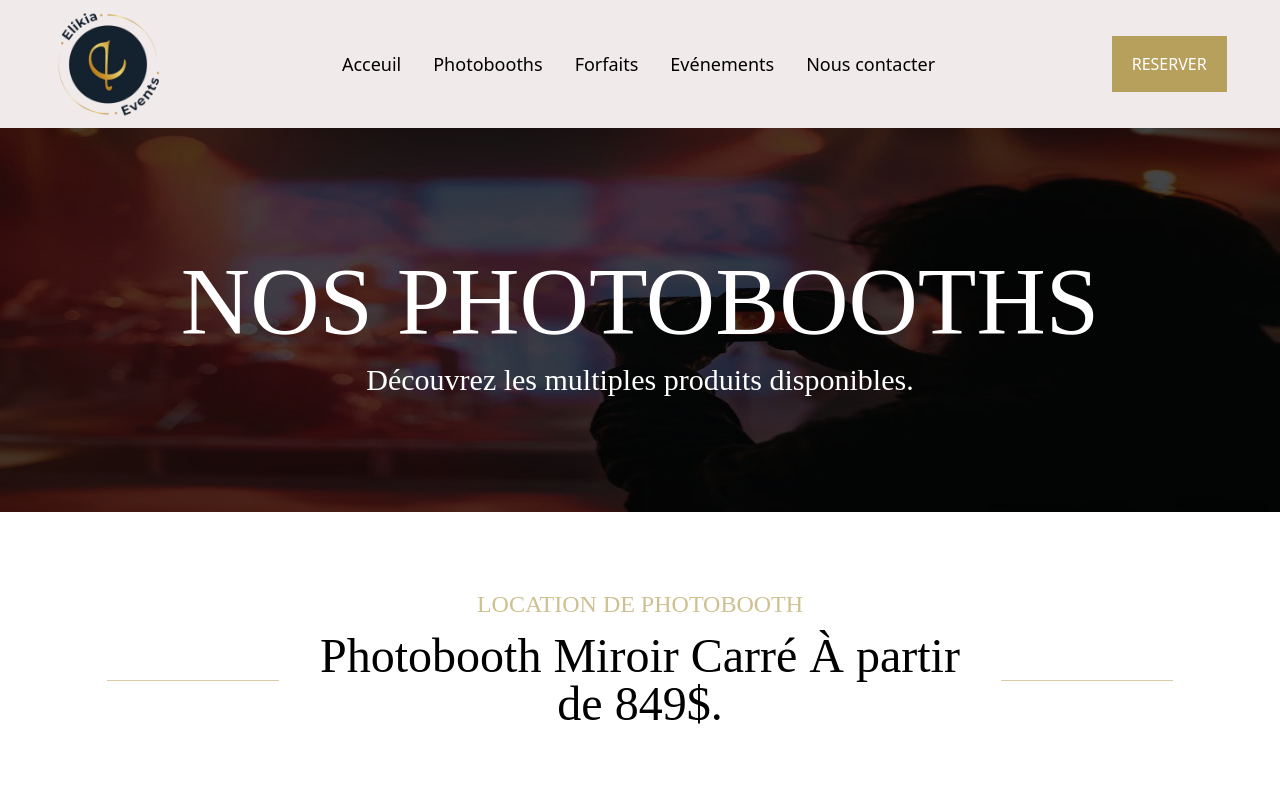
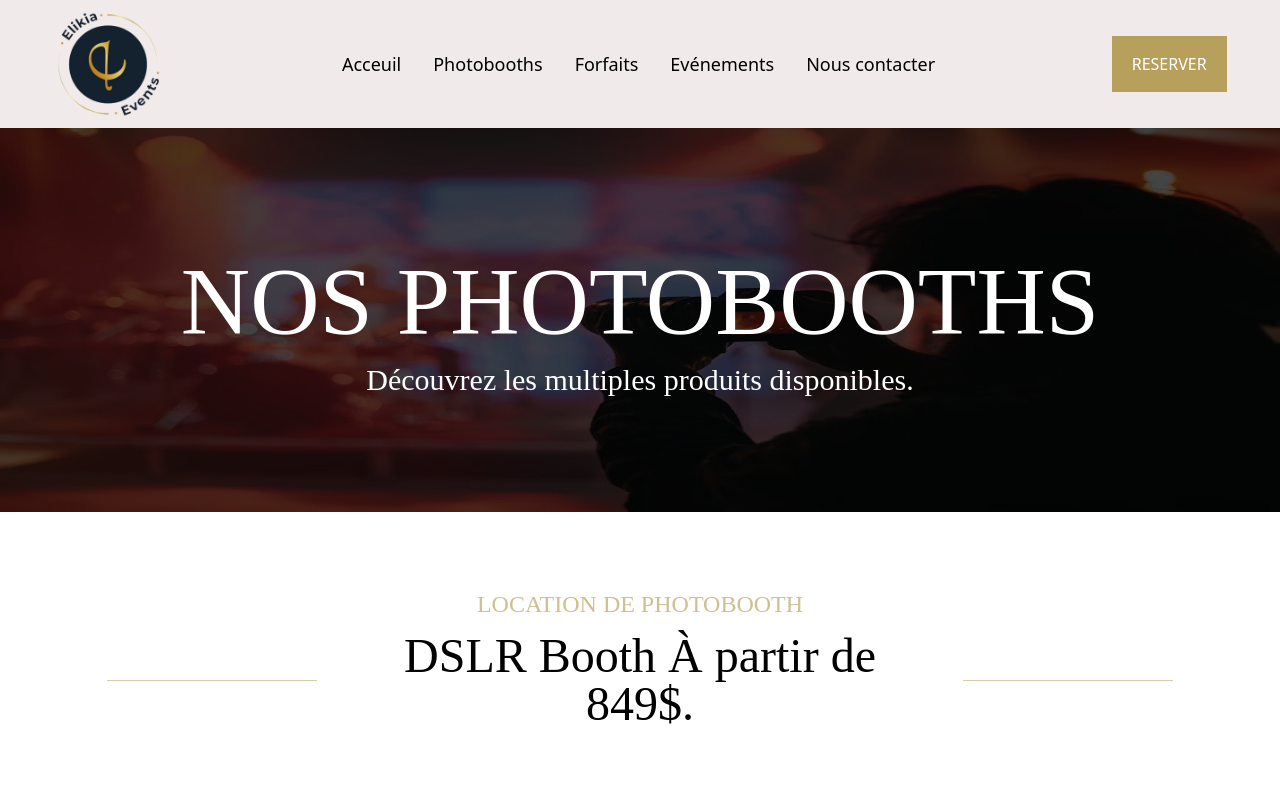
Before and after one commit to yeredmbe/photobooth, a React (Vite) app: page /photobooth in a window 1280 px wide. Shown: the top 800 px of the page. Built offline with nearby package versions, Linux system fonts and the light colour scheme.

Commit message:
continue changing the images

```diff
--- a/src/pages/Photobooth.jsx
+++ b/src/pages/Photobooth.jsx
@@ -109,7 +109,7 @@ const autres=[{
            <p className='text-5xl mx-8 max-sm:mx-3 text-center max-sm:px-3 max-sm:text-center max-sm:text-4xl' data-aos="slide-up"
     data-aos-delay="50"
     data-aos-duration="1000"
-    data-aos-easing="ease-in-out">Photobooth Miroir Carré
+    data-aos-easing="ease-in-out">DSLR Booth
 À partir de  849$.</p>
            <hr className=' border-[#9e8121]/40 w-1/5 max-sm:hidden'/>
         </div>
```
